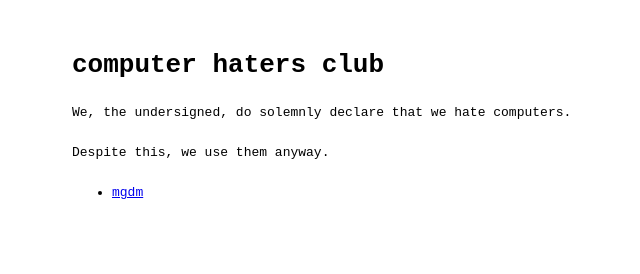
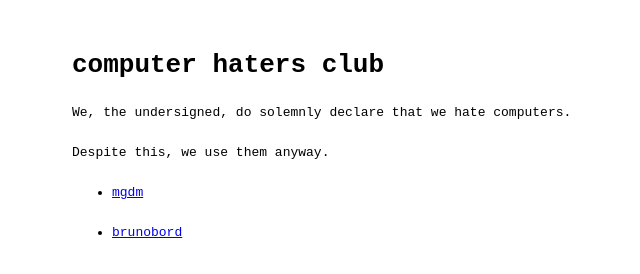
Before and after one commit to mgdm/computerhaters.club, a plain HTML site: page public/index.html in a window 1280 px wide. Shown: the full height of the page, 168-808 px from the left. Drawn offline with Linux system fonts and the light colour scheme.

Commit message:
added @brunobord

```diff
--- a/public/index.html
+++ b/public/index.html
@@ -13,6 +13,7 @@
 <p>Despite this, we use them anyway.</p>
 <ul>
 <li><a href="https://mgdm.net">mgdm</a></li>
+<li><a href="https://jehaisleprintemps.net">brunobord</a></li>
 </ul>
 </body>
 </html>
```
